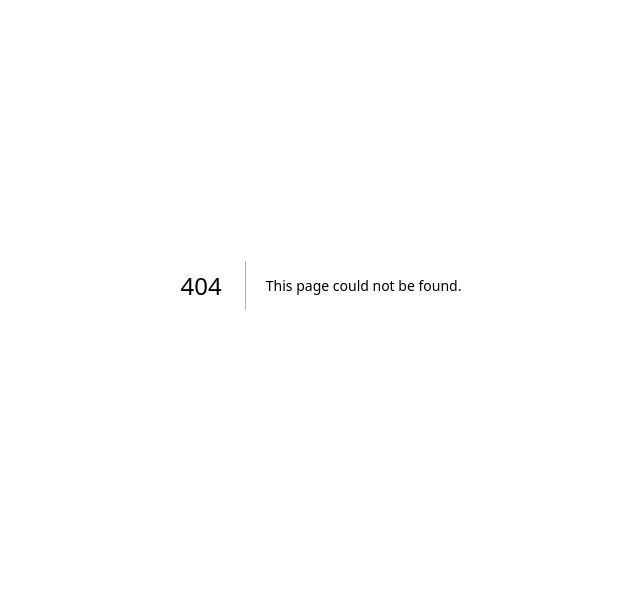
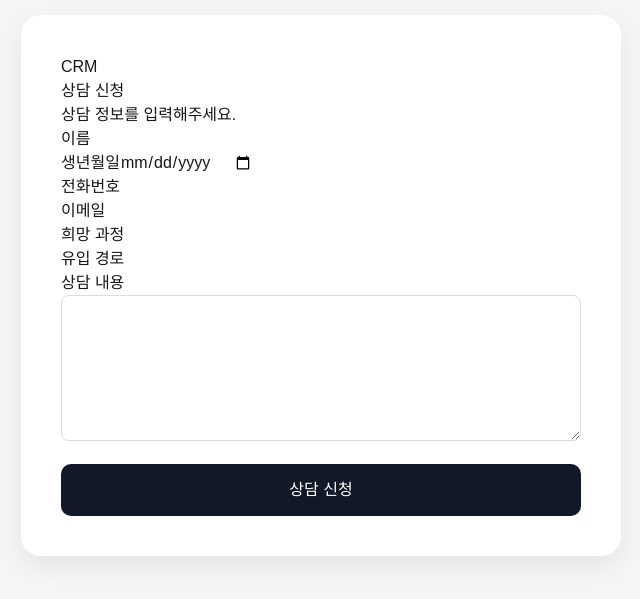
Before and after one commit to WONDongin/project-crm, a Next.js app in the folder frontend/crm-next/: page /consult/apply in a window 1280 px wide. Before the commit this address had no page. Shown: the part 115-714 px from the top of the page, without its empty margins (319-959 px from the left). Built offline with nearby package versions, Linux system fonts and the light colour scheme; no server answers.

Commit message:
feat: 상담 신청 API 및 고객 생성 로직 구현

```diff
--- a/frontend/crm-next/src/app/apply/page.jsx
+++ /dev/null
@@ -1 +0,0 @@
-// 고객 상담 신청 페이지
--- /dev/null
+++ b/frontend/crm-next/src/app/consult/ConsultPage.module.css
@@ -0,0 +1,44 @@
+.applyPage {
+  min-height: 100vh;
+  display: flex;
+  justify-content: center;
+  align-items: center;
+  background: #f4f6f8;
+  padding: 40px 0;
+}
+
+.applyCard {
+  width: 600px;
+  background: #fff;
+  border-radius: 20px;
+  padding: 40px;
+  box-shadow: 0 10px 30px rgba(0, 0, 0, 0.08);
+}
+
+.textarea {
+  width: 100%;
+  padding: 12px;
+  resize: vertical;
+  border: 1px solid #ddd;
+  border-radius: 8px;
+}
+
+.successBox {
+  margin-top: 10px;
+  padding: 12px;
+  border-radius: 8px;
+  background: #e8f8ec;
+  color: #2e7d32;
+}
+
+.applyButton {
+  width: 100%;
+  height: 52px;
+  margin-top: 16px;
+  border: none;
+  border-radius: 10px;
+  background: #111827;
+  color: white;
+  font-size: 16px;
+  cursor: pointer;
+}
--- /dev/null
+++ b/frontend/crm-next/src/app/consult/apply/page.tsx
@@ -0,0 +1,188 @@
+"use client";
+
+import { useState } from "react";
+
+import { applyConsult } from "@/lib/api/consult.api";
+import styles from "../ConsultPage.module.css";
+
+export default function ConsultApplyPage() {
+  const [form, setForm] = useState({
+    name: "",
+    birthDate: "",
+    phone: "",
+    email: "",
+    interestCourse: "",
+    leadSource: "",
+    content: "",
+  });
+
+  const [errorMessage, setErrorMessage] = useState("");
+  const [successMessage, setSuccessMessage] = useState("");
+
+  const handleChange = (
+    e: React.ChangeEvent<HTMLInputElement | HTMLTextAreaElement>,
+  ) => {
+    const { name, value } = e.target;
+
+    setForm((prev) => ({
+      ...prev,
+      [name]: value,
+    }));
+  };
+
+  const validate = () => {
+    if (!form.name.trim()) {
+      return "이름을 입력하세요.";
+    }
+
+    if (!form.birthDate) {
+      return "생년월일을 입력하세요.";
+    }
+
+    if (!form.phone.trim()) {
+      return "전화번호를 입력하세요.";
+    }
+
+    if (!form.interestCourse.trim()) {
+      return "희망 과정을 입력하세요.";
+    }
+
+    return null;
+  };
+
+  const handleSubmit = async (e: React.FormEvent) => {
+    e.preventDefault();
+
+    setErrorMessage("");
+    setSuccessMessage("");
+
+    const validationError = validate();
+
+    if (validationError) {
+      setErrorMessage(validationError);
+      return;
+    }
+
+    try {
+      await applyConsult(form);
+
+      setSuccessMessage("상담 신청이 완료되었습니다.");
+
+      setForm({
+        name: "",
+        birthDate: "",
+        phone: "",
+        email: "",
+        interestCourse: "",
+        leadSource: "",
+        content: "",
+      });
+    } catch (error) {
+      console.error(error);
+
+      setErrorMessage("상담 신청 중 오류가 발생했습니다.");
+    }
+  };
+
+  return (
+    <div className={styles.applyPage}>
+      <div className={styles.applyCard}>
+        <div className={styles.logoBox}>
+          <div className={styles.logo}>CRM</div>
+
+          <h1 className={styles.title}>상담 신청</h1>
+
+          <p className={styles.desc}>상담 정보를 입력해주세요.</p>
+        </div>
+
+        <form onSubmit={handleSubmit} className={styles.form}>
+          <div className={styles.inputGroup}>
+            <label>이름</label>
+            <input
+              name="name"
+              value={form.name}
+              onChange={handleChange}
+              className={styles.input}
+            />
+          </div>
+
+          <div className={styles.inputGroup}>
+            <label>생년월일</label>
+            <input
+              type="date"
+              name="birthDate"
+              value={form.birthDate}
+              onChange={handleChange}
+              className={styles.input}
+            />
+          </div>
+
+          <div className={styles.inputGroup}>
+            <label>전화번호</label>
+            <input
+              name="phone"
+              value={form.phone}
+              onChange={handleChange}
+              className={styles.input}
+            />
+          </div>
+
+          <div className={styles.inputGroup}>
+            <label>이메일</label>
+            <input
+              type="email"
+              name="email"
+              value={form.email}
+              onChange={handleChange}
+              className={styles.input}
+            />
+          </div>
+
+          <div className={styles.inputGroup}>
+            <label>희망 과정</label>
+            <input
+              name="interestCourse"
+              value={form.interestCourse}
+              onChange={handleChange}
+              className={styles.input}
+            />
+          </div>
+
+          <div className={styles.inputGroup}>
+            <label>유입 경로</label>
+            <input
+              name="leadSource"
+              value={form.leadSource}
+              onChange={handleChange}
+              className={styles.input}
+            />
+          </div>
+
+          <div className={styles.inputGroup}>
+            <label>상담 내용</label>
+
+            <textarea
+              name="content"
+              value={form.content}
+              onChange={handleChange}
+              className={styles.textarea}
+              rows={5}
+            />
+          </div>
+
+          {errorMessage && (
+            <div className={styles.errorBox}>{errorMessage}</div>
+          )}
+
+          {successMessage && (
+            <div className={styles.successBox}>{successMessage}</div>
+          )}
+
+          <button type="submit" className={styles.applyButton}>
+            상담 신청
+          </button>
+        </form>
+      </div>
+    </div>
+  );
+}
--- /dev/null
+++ b/frontend/crm-next/src/lib/api/consult.api.js
@@ -0,0 +1,13 @@
+// 상담 신청 API 호출
+import api from "./axios";
+
+// 상담 신청
+export const applyConsult = async (data) => {
+  try {
+    const response = await api.post("/consult/apply", data);
+    return response.data;
+  } catch (error) {
+    console.error("상담 신청 중 오류 발생:", error);
+    throw error;
+  }
+};
```
